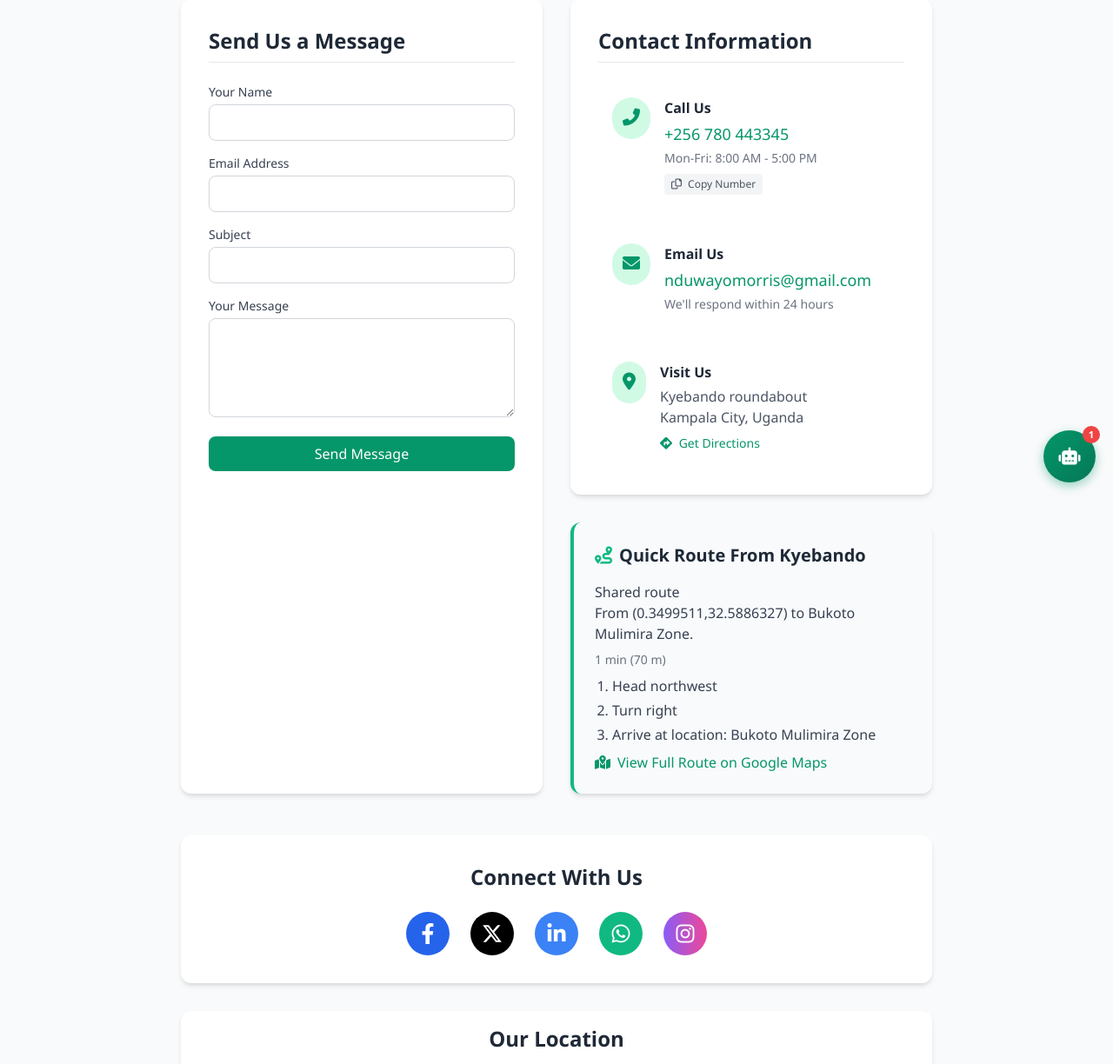
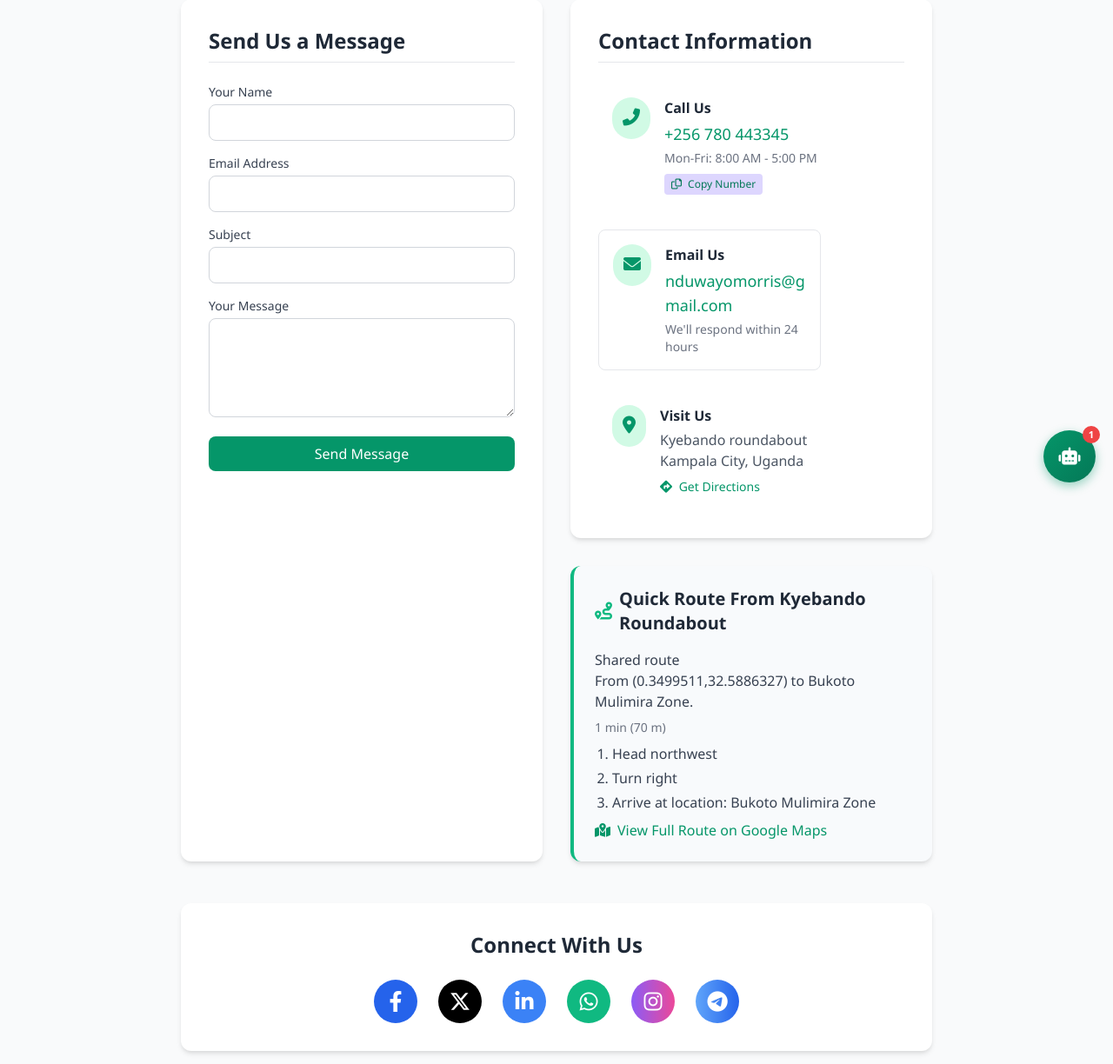
Before and after one commit to morris00-star/irrigate, a Django app: page /contact/ in a window 1280 px wide. Shown: the part 225-1449 px from the top of the page at 87% size. Run offline with Django 5.2, Linux system fonts and the light colour scheme; some libraries are stand-ins or nearby versions.

Commit message:
improving visibility_

```diff
--- a/irrigation/templates/irrigation/contact.html
+++ b/irrigation/templates/irrigation/contact.html
@@ -91,14 +91,14 @@
                             </a>
                             <p class="text-sm text-gray-500 mt-1">Mon-Fri: 8:00 AM - 5:00 PM</p>
                             <button onclick="copyPhoneNumber()"
-                                    class="mt-2 text-xs bg-gray-100 hover:bg-gray-200 px-2 py-1 rounded text-gray-600">
+                                    class="mt-2 text-xs bg-purple-200 hover:bg-purple-200 px-2 py-1 rounded text-green-700">
                                 <i class="far fa-copy mr-1"></i> Copy Number
                             </button>
                         </div>
                     </div>
 
                     <!-- Email -->
-                    <div class="flex items-start contact-method p-4 rounded-lg">
+                    <div class="p-4 border rounded w-64 break-all flex items-start contact-method p-4 rounded-lg">
                         <div class="bg-green-100 p-3 rounded-full mr-4">
                             <i class="fas fa-envelope text-green-600 text-xl"></i>
                         </div>
@@ -134,7 +134,7 @@
             <div class="bg-white p-6 rounded-xl shadow-md route-card">
                 <h2 class="text-xl font-bold mb-4 text-gray-800 flex items-center">
                     <i class="fas fa-route text-green-500 mr-2"></i>
-                    Quick Route From Kyebando
+                    Quick Route From Kyebando Roundabout
                 </h2>
                 <div class="space-y-2 text-gray-700">
                     <p><span class="font-medium">Shared route</span><br>
@@ -169,7 +169,7 @@
                 <i class="fab fa-facebook-f text-2xl"></i>
             </a>
 
-            <!-- X (Twitter) - Made more prominent -->
+            <!-- X (Twitter)-->
             <a href="https://x.com/NduwayoMorris" target="_blank"
                class="social-icon x-icon">
                 <svg xmlns="http://www.w3.org/2000/svg" width="24" height="24" viewBox="0 0 24 24" fill="currentColor">
@@ -190,10 +190,17 @@
             </a>
 
             <!-- Instagram -->
-            <a href="#" target="_blank"
+            <a href="https://www.instagram.com/morrisnduwayo/" target="_blank"
                class="social-icon bg-gradient-to-r from-purple-500 to-pink-500 text-white hover:from-purple-600 hover:to-pink-600">
                 <i class="fab fa-instagram text-2xl"></i>
             </a>
+
+            <!-- Telegram -->
+            <a href="https://t.me/Ensolo_man" target="_blank"
+               class="social-icon bg-gradient-to-r from-blue-400 to-blue-600 text-white hover:from-blue-500 hover:to-blue-700">
+                <i class="fab fa-telegram-plane text-2xl"></i>
+            </a>
+
         </div>
     </div>
 
--- a/irrigation/templates/irrigation/control_panel.html
+++ b/irrigation/templates/irrigation/control_panel.html
@@ -216,8 +216,8 @@
                     <div class="grid grid-cols-1 md:grid-cols-2 gap-6">
                         <div>
                             <div class="flex justify-between mb-2">
-                                <span class="text-gray-700">Current Moisture:</span>
-                                <span class="font-bold" id="moisture-level">--%</span>
+                                <span class="text-gold-700">Current Moisture:</span>
+                                <span class=" text-pink-700 font-bold" id="moisture-level">--%</span>
                             </div>
                             <div class="w-full bg-gray-200 rounded-full h-4 mb-1">
                                 <div id="moisture-bar" class="bg-green-600 h-4 rounded-full transition-all duration-500" style="width: 0%"></div>
```
Also changed, not shown: accounts/templates/accounts/profile.html (+13 -13 lines), irrigation/templates/irrigation/about.html (+10 -2 lines).
